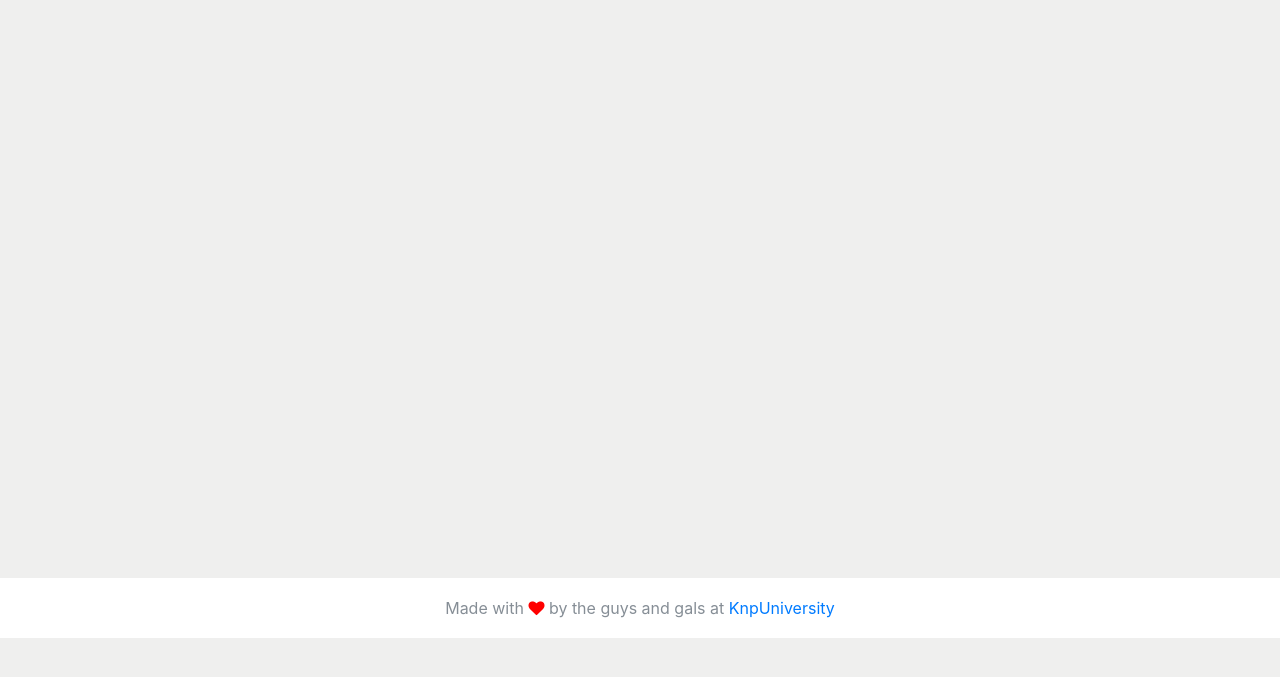
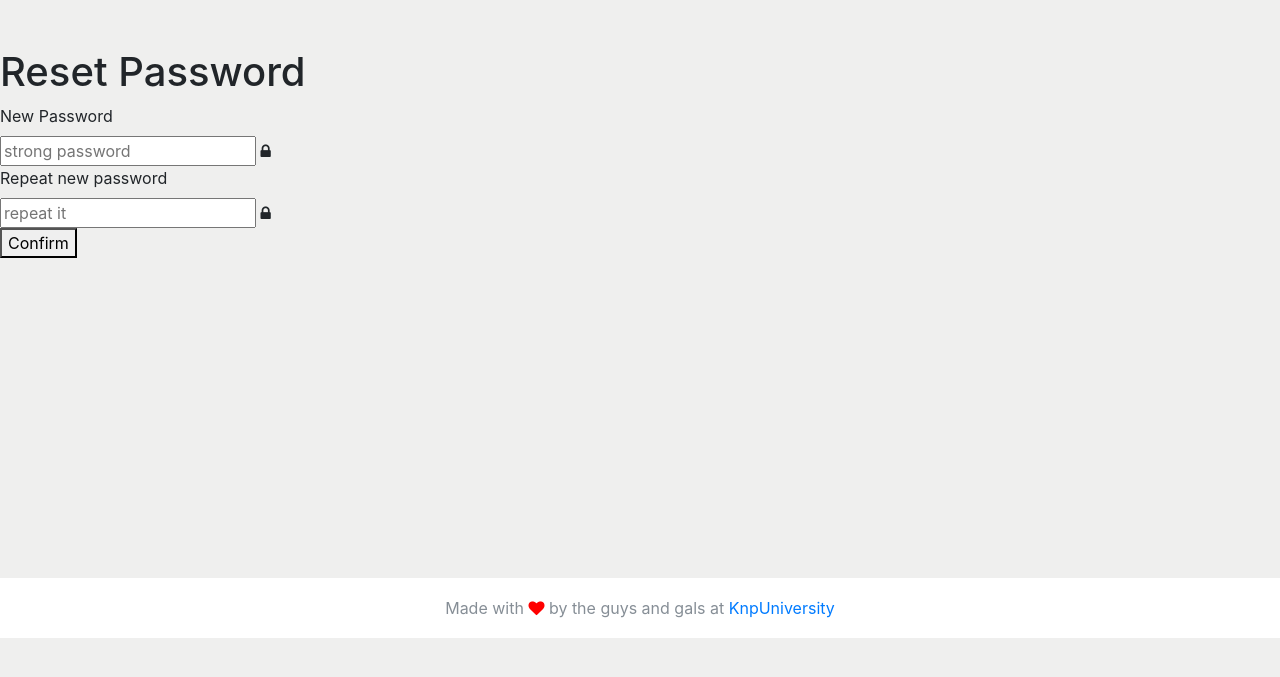
Before and after one commit to fgnceng/TimeBar, a Symfony app: template templates/blog/security/password/password_reset_new.html.twig in a window 1280 px wide. Shown: the part 82-759 px from the top of the page. Run offline with Twig, Linux system fonts and the light colour scheme; the template is opened without the code that fills it, so the values that code supplies are empty; form fields are guessed from the names that the template uses; some libraries are stand-ins or nearby versions.

Commit message:
reset password with mail services completed

```diff
--- a/composer.json
+++ b/composer.json
@@ -5,12 +5,14 @@
         "php": "^7.1.3",
         "ext-ctype": "*",
         "ext-iconv": "*",
+        "hwi/oauth-bundle": "^0.6.3",
         "knplabs/knp-markdown-bundle": "^1.7",
         "knplabs/knp-paginator-bundle": "^2.8",
         "knplabs/knp-time-bundle": "^1.8",
         "msgphp/user-bundle": "^0.5.0",
         "nexylan/slack-bundle": "^2.0",
         "php-http/guzzle6-adapter": "^1.1",
+        "php-http/httplug-bundle": "^1.11",
         "sensio/framework-extra-bundle": "^5.2",
         "stof/doctrine-extensions-bundle": "^1.3",
         "symfony/asset": "^4.1",
--- a/config/routes.yaml
+++ b/config/routes.yaml
@@ -0,0 +1,5 @@
+facebook_login:
+  path: /secured/login_facebook
+
+google_login:
+  path: /secured/login_google
--- a/config/services.yaml
+++ b/config/services.yaml
@@ -21,6 +21,12 @@ services:
             $isDebug: '%kernel.debug%'
           #$emailSender: '%app.notifications.email_sender%'
 
+
+    my.oauth_aware.user_provider.service:
+        class: HWI\Bundle\OAuthBundle\Security\Core\User\FOSUBUserProvider
+        arguments:
+            - '@fos_user.user_manager'
+            - ['pass properties as array']
 
     # custom aliases for autowiring
     Nexy\Slack\Client: '@nexy_slack.client'
--- a/src/Controller/SecurityController.php
+++ b/src/Controller/SecurityController.php
@@ -61,6 +61,7 @@ class SecurityController extends Controller
         $this->redirectToRoute('app_homepage');
     }
 
+
     /**
      * @Route("/logout", name="logout")
      */
@@ -100,7 +101,7 @@ class SecurityController extends Controller
                 return $this->redirectToRoute('login');
             }
 
-            $form->addError(new FormError("L'email renseigné n'est lié à aucun compte"));
+            $form->addError(new FormError("The completed email is not linked to any account"));
         }
 
         return $this->render('blog/security/password/password_reset_request.html.twig', [
--- a/src/Services/ResetPassword.php
+++ b/src/Services/ResetPassword.php
@@ -84,7 +84,7 @@ class ResetPassword
      */
     private function sendResetPasswordEmail($user, $token): void
     {
-        $message = (new \Swift_Message('Demande reinitialisation de mot de passe'))
+        $message = (new \Swift_Message('Request to reset password'))
             ->setFrom('no-remply@symfony-blog.com')
             ->setTo($user->getEmail())
             ->setBody(
--- a/templates/blog/security/password/_password_reset_new_form.html.twig
+++ b/templates/blog/security/password/_password_reset_new_form.html.twig
@@ -1,6 +1,6 @@
 {{ form_start(form, {'attr': {'id': 'password-reset-new-form'}}) }}
 <div class="field">
-        {{ form_label(form.plainPassword.first, 'Nouveau mot de passe', {'label_attr': {'class': 'label has-text-left'}}) }}
+    {{ form_label(form.plainPassword.first, 'New Password', {'label_attr': {'class': 'label has-text-left'}}) }}
     <div class="control has-icons-left">
         {{ form_widget(form.plainPassword.first, {'attr': {'class': 'input', 'placeholder': 'strong password'}}) }}
         <span class="icon is-small is-right">
@@ -10,7 +10,7 @@
 </div>
 
 <div class="field">
-        {{ form_label(form.plainPassword.second, 'Répétez le nouveau mot de passe', {'label_attr': {'class': 'label has-text-left'}}) }}
+    {{ form_label(form.plainPassword.second, 'Repeat new password', {'label_attr': {'class': 'label has-text-left'}}) }}
     <div class="control has-icons-left">
         {{ form_widget(form.plainPassword.second, {'attr': {'class': 'input', 'placeholder': 'repeat it'}}) }}
         <span class="icon is-small is-right">
@@ -22,5 +22,5 @@
     </div>
 </div>
 
-    <button type="submit" class="button is-large is-primary is-fullwidth">Valider</button>
+<button type="submit" class="button is-large is-primary is-fullwidth">Confirm</button>
 {{ form_end(form) }}
--- a/templates/blog/security/password/_password_reset_request_form.html.twig
+++ b/templates/blog/security/password/_password_reset_request_form.html.twig
@@ -1,6 +1,6 @@
 {{ form_start(form, {'attr': {'id': 'password-reset-request-form'}}) }}
     <div class="field">
-        <p class=" subtitle is-6 has-text-left">Remplissez le champs avec l'adresse mail de votre compte pour recevoir un lien de réinitialisation : </p>
+        <p class=" subtitle is-6 has-text-left">Fill in the fields with the email address of your account to receive a reset link: </p>
         {{ form_widget(form.email, {'attr': {'class': 'input'}}) }}
         <div class="help is-danger has-text-left">
             {{ form_errors(form.email) }}
@@ -8,5 +8,5 @@
         </div>
     </div>
 
-    <button type="submit" class="button is-primary">Envoyer l'email</button>
+    <button type="submit" class="button is-primary">Send email</button>
 {{ form_end(form) }}
--- a/templates/blog/security/password/password_reset_new.html.twig
+++ b/templates/blog/security/password/password_reset_new.html.twig
@@ -1,9 +1,10 @@
-{% extends 'blog/layout-blog.html.twig' %}
+{% extends 'base.html.twig' %}
 
-{% block security %}
+
+    {% block body %}
     <div class="security-container">
         <div class="password-reset">
-            <h1 class="title is-3">Réinitialisation du mot de passe</h1>
+            <h1 class="title is-3">Reset Password</h1>
             <div class="border-form">
                 {% include 'blog/security/password/_password_reset_new_form.html.twig' %}
             </div>
--- a/templates/blog/security/password/password_reset_request.html.twig
+++ b/templates/blog/security/password/password_reset_request.html.twig
@@ -8,8 +8,7 @@
          <div class="row">
 
 
-             <div class="col-sm-12 col-md-8">
-                 {{ form_start(form, {'attr': {'id': 'password-reset-request-form'}}) }}
+             <div class="col-sm-12 col-md-8">{{ form_start(form, {'attr': {'id': 'password-reset-request-form'}}) }}
                  {{ form_widget(form)}}
                  <button type="submit" class="button is-primary">Send Mail</button>
                  {{ form_end(form) }}
--- a/templates/security/login.html.twig
+++ b/templates/security/login.html.twig
@@ -31,8 +31,6 @@
                      <div> Login Page</div>
                      <br>
 
-
-
                      {% if error %}
 
                          <div>{{ error.messageKey|trans(error.messageData, 'security') }}</div>
@@ -48,7 +46,9 @@
                          <button type="submit">Login</button>
                          <div class="login-subtitle">
 
+
                              <a href="{{ path('password_reset_request') }}">Forget Password?</a><br/>
+
                              </div>
                      </form>
 
```
Also changed, not shown: config/config.yaml (added, +8 -0 lines), config/routing.yml (added, +11 -0 lines), 3 other files. Lines whose indentation alone changed are shown as unchanged.
